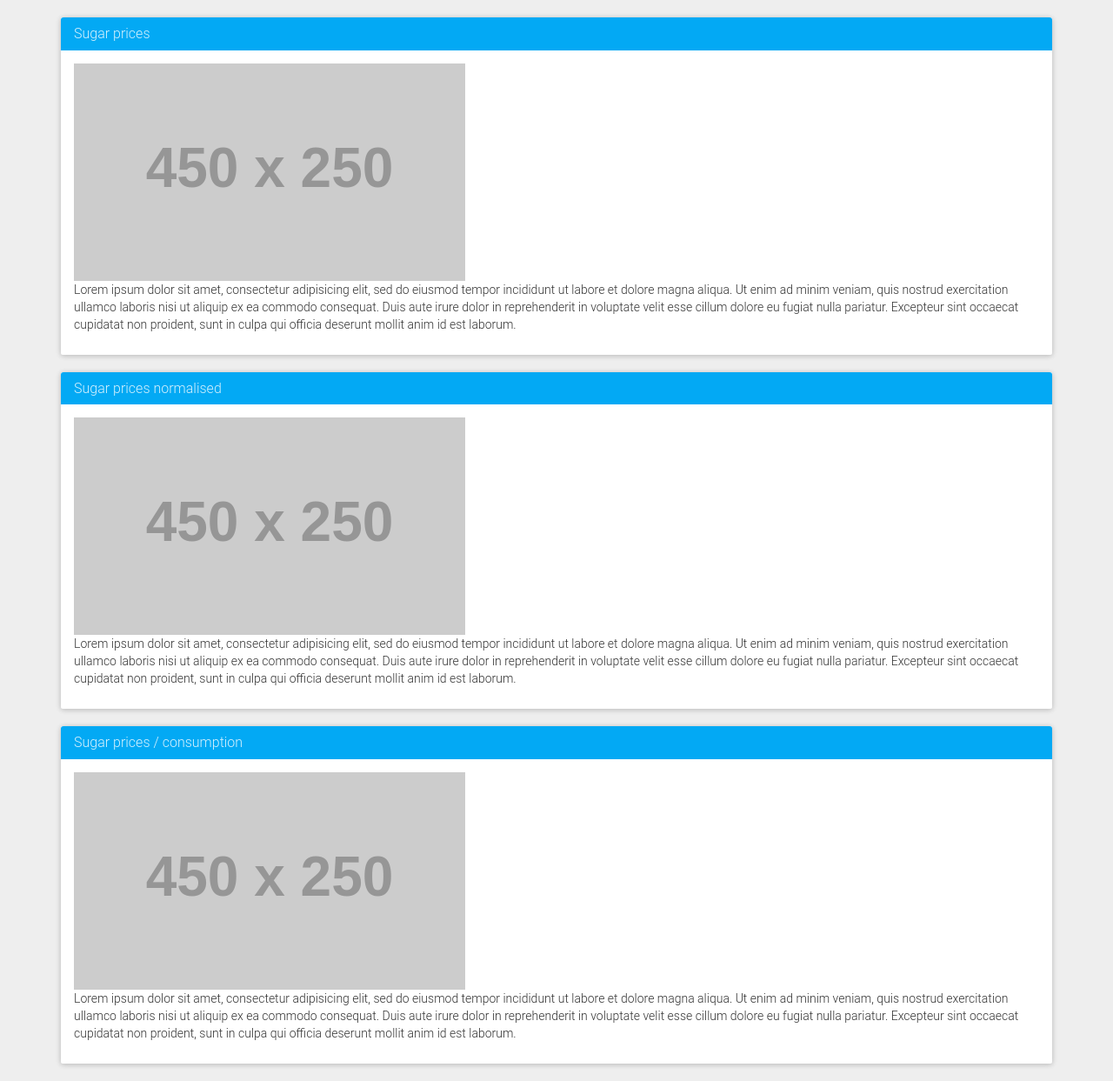
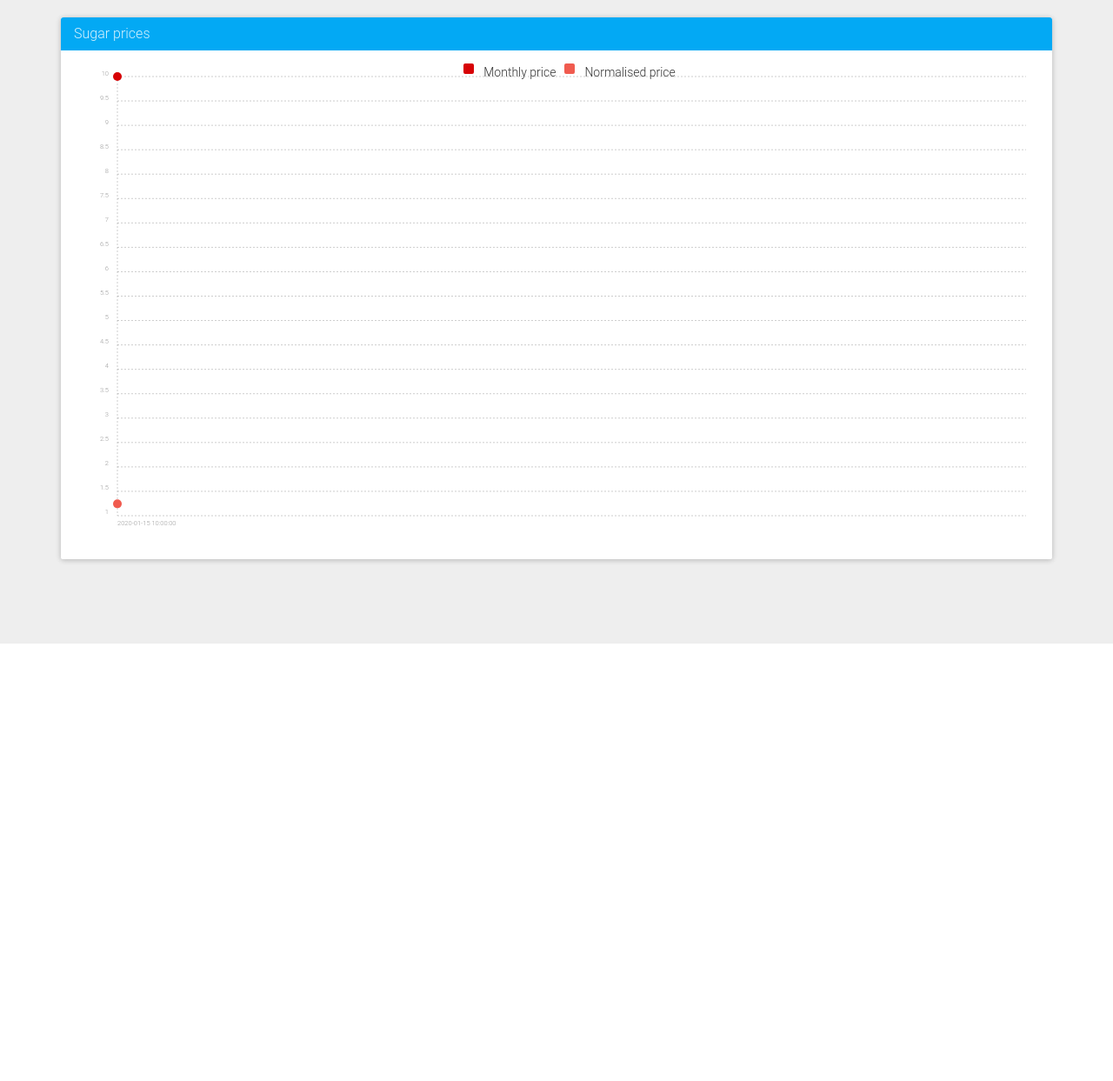
Before and after one commit to elahmo/dsfood, a Flask app: page /presentation/sugarprice in a window 1280 px wide. Shown: the part 60-1303 px from the top of the page at 87% size. After the commit the page ends 800 px from the top, so only its background shows below. Run offline with Flask 2, Linux system fonts and the light colour scheme; grey boxes labelled with a size stand in for pictures from a placeholder-image service; a database or web service that is not in the repository returns one stand-in record (values such as "Sample title"); some libraries are stand-ins or nearby versions.

Commit message:
Added the sugar charts, normalised for dollar index as well

```diff
--- a/app/app.py
+++ b/app/app.py
@@ -251,7 +251,29 @@ def p_consumtion():
 
 @app.route('/presentation/sugarprice')
 def p_sugarprice():
-	return render_template('p_sugarprice.html')
+	chart_data = {}
+	# monhtly price
+	chart_data['price_date'] = []
+	chart_data['price_1'] = []
+	chart_data['normalised_date'] = []
+	chart_data['normalised_1'] = []
+	normalisation = {}
+
+	# monhtly price, normalised
+	query_normalisation = db['usdindex_10_16_monthly.csv'].find()
+	initialValue = 80.44
+
+	for result in query_normalisation:
+		normalisation[result['Date']] = float(result[' Index'])/initialValue
+
+	query_monthly = db['monthly_sugar_price_10_16.csv'].find().sort('Date', 1)
+	for result in query_monthly:
+		chart_data['price_date'].append(result['Date'])
+		chart_data['price_1'].append(float(result['Price']))
+		chart_data['normalised_date'].append(result['Date'])
+		chart_data['normalised_1'].append(float(result['Price'])*normalisation[result['Date']])
+
+	return render_template('p_sugarprice.html', chart_data = chart_data)
 
 @app.route('/presentation/summary')
 def p_summary():
--- a/app/templates/p_sugarprice.html
+++ b/app/templates/p_sugarprice.html
@@ -6,44 +6,39 @@
 	    <h3 class="panel-title">Sugar prices</h3>
 	  </div>
 	  <div class="panel-body">
-	  	<img src="https://placehold.it/450x250">
-
-	    <p>Lorem ipsum dolor sit amet, consectetur adipisicing elit, sed do eiusmod
-	    tempor incididunt ut labore et dolore magna aliqua. Ut enim ad minim veniam,
-	    quis nostrud exercitation ullamco laboris nisi ut aliquip ex ea commodo
-	    consequat. Duis aute irure dolor in reprehenderit in voluptate velit esse
-	    cillum dolore eu fugiat nulla pariatur. Excepteur sint occaecat cupidatat non
-	    proident, sunt in culpa qui officia deserunt mollit anim id est laborum.</p>
-	  </div>
-	</div>
-	<div class="panel panel-info">
-	  <div class="panel-heading">
-	    <h3 class="panel-title">Sugar prices normalised</h3>
-	  </div>
-	  <div class="panel-body">
-	  	<img src="https://placehold.it/450x250">
-
-	    <p>Lorem ipsum dolor sit amet, consectetur adipisicing elit, sed do eiusmod
-	    tempor incididunt ut labore et dolore magna aliqua. Ut enim ad minim veniam,
-	    quis nostrud exercitation ullamco laboris nisi ut aliquip ex ea commodo
-	    consequat. Duis aute irure dolor in reprehenderit in voluptate velit esse
-	    cillum dolore eu fugiat nulla pariatur. Excepteur sint occaecat cupidatat non
-	    proident, sunt in culpa qui officia deserunt mollit anim id est laborum.</p>
-	  </div>
-	</div>
-	<div class="panel panel-info">
-	  <div class="panel-heading">
-	    <h3 class="panel-title">Sugar prices / consumption</h3>
-	  </div>
-	  <div class="panel-body">
-	  	<img src="https://placehold.it/450x250">
-
-	    <p>Lorem ipsum dolor sit amet, consectetur adipisicing elit, sed do eiusmod
-	    tempor incididunt ut labore et dolore magna aliqua. Ut enim ad minim veniam,
-	    quis nostrud exercitation ullamco laboris nisi ut aliquip ex ea commodo
-	    consequat. Duis aute irure dolor in reprehenderit in voluptate velit esse
-	    cillum dolore eu fugiat nulla pariatur. Excepteur sint occaecat cupidatat non
-	    proident, sunt in culpa qui officia deserunt mollit anim id est laborum.</p>
+	  	<div class="ct-chart ct-octave sugar-chart-price"></div>
+	  	<script type="text/javascript">
+	  		var data = {
+			  labels: [{%for year in chart_data['price_date']%}'{{year}}',{%endfor%}],
+			  series: [
+				[{{chart_data['price_1']|join(', ')}}],
+				[{{chart_data['normalised_1']|join(', ')}}]
+			  ]
+			};
+			var options = {
+				plugins : [
+					Chartist.plugins.legend({
+			            legendNames: ['Monthly price', 'Normalised price'],
+			            position: 'top'
+			        }),
+			        Chartist.plugins.tooltip()
+				]
+			};
+			var chart = Chartist.Line('.sugar-chart-price', data, options);
+			chart.on('draw', function(data) {
+			  if(data.type === 'line' || data.type === 'area') {
+			    data.element.animate({
+			      d: {
+			        begin: 200 * data.index,
+			        dur: 500,
+			        from: data.path.clone().scale(1, 0).translate(0, data.chartRect.height()).stringify(),
+			        to: data.path.clone().stringify(),
+			        easing: Chartist.Svg.Easing.easeOutQuint
+			      }
+			    });
+			  }
+			});
+	  	</script>
 	  </div>
 	</div>
 </div>
```
